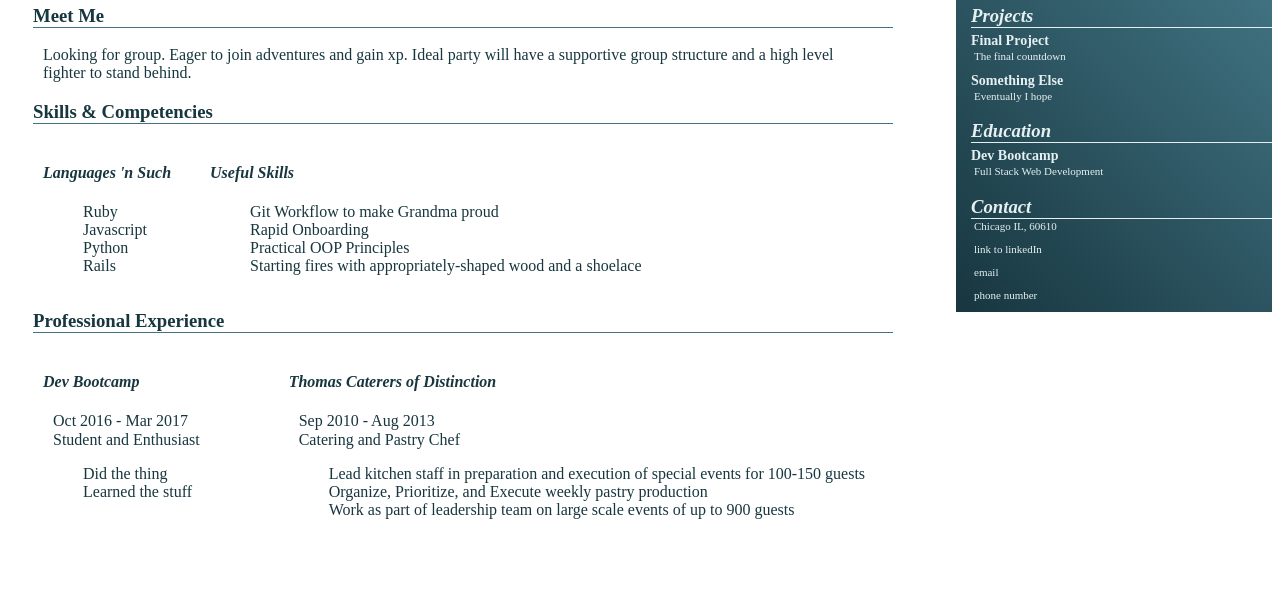
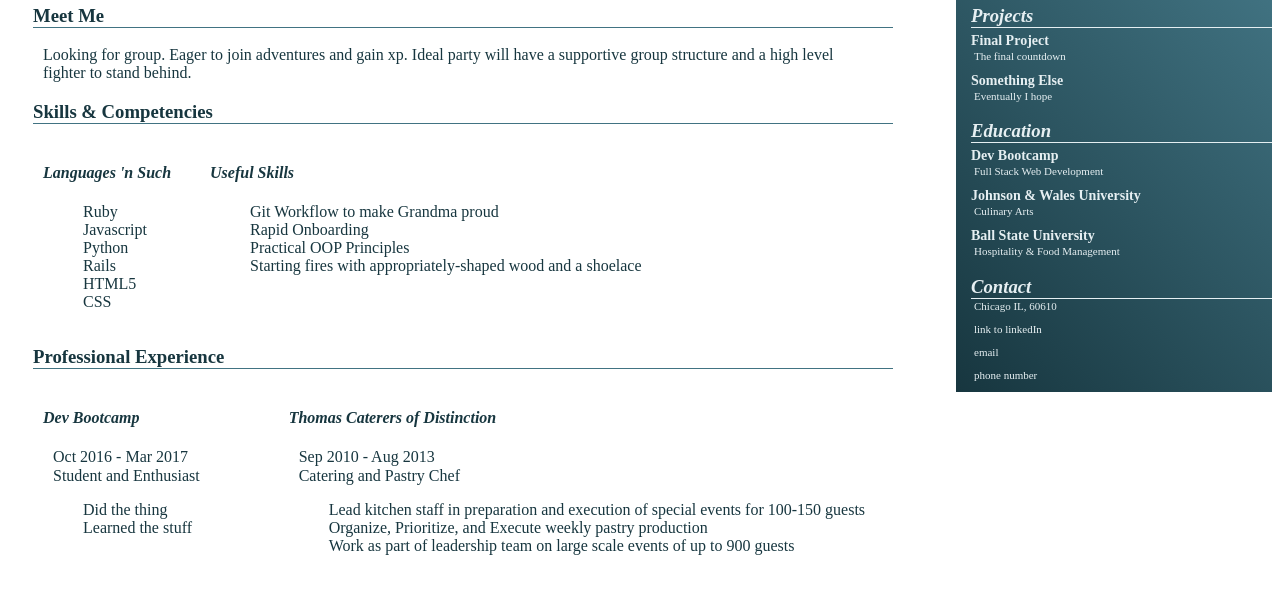
Before and after one commit to Joel-B-Williams/Joel-B-Williams.github.io, a plain HTML site: page index.html in a window 1280 px wide. Shown: the part 147-740 px from the top of the page. Drawn offline with Linux system fonts and the light colour scheme.

Commit message:
Add education history

```diff
--- a/index.html
+++ b/index.html
@@ -24,6 +24,10 @@
 			<h3>Education</h3>
 			<h5>Dev Bootcamp</h5>
 			<p>Full Stack Web Development</p>
+			<h5>Johnson & Wales University</h5>
+			<p>Culinary Arts</p>
+			<h5>Ball State University</h5>
+			<p>Hospitality & Food Management</p>
 		</section>
 
 		<section class='sidebar_section'>
@@ -50,6 +54,8 @@
 					<li>Javascript</li>
 					<li>Python</li>
 					<li>Rails</li>
+					<li>HTML5</li>
+					<li>CSS</li>
 				</ul>
 			</section>
 			<section>
```
